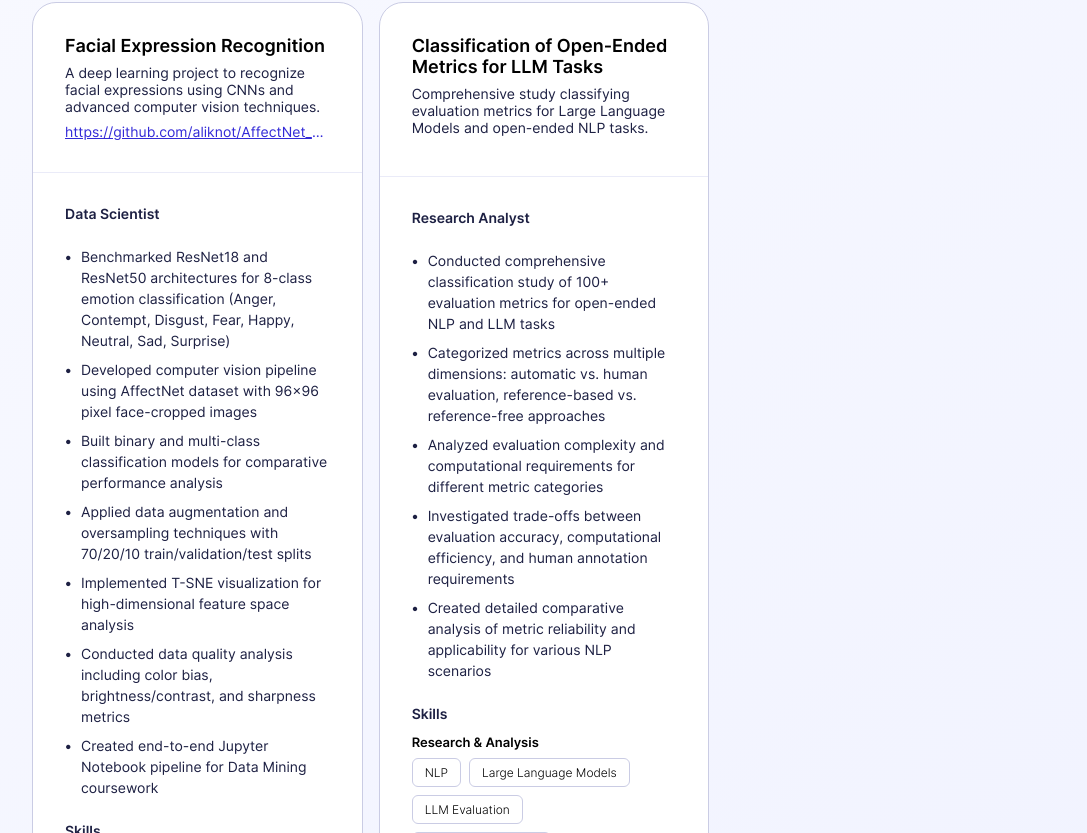
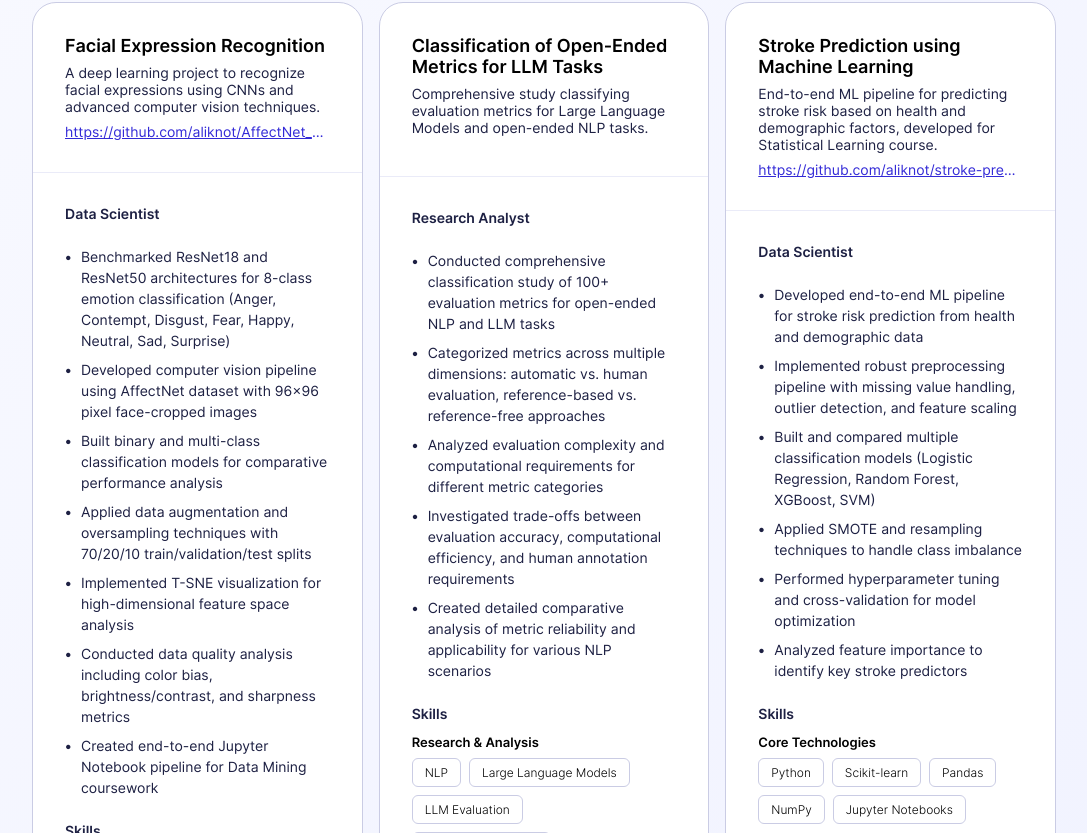
Before and after one commit to aliknot/resume, a Next.js app: page / in a window 1280 px wide. Shown: the part 907-1740 px from the top of the page, without its empty margins (96-1183 px from the left). Built offline with nearby package versions, Linux system fonts and the light colour scheme.

Commit message:
Added statistical learning project

```diff
--- a/src/data/resume-data.ts
+++ b/src/data/resume-data.ts
@@ -78,6 +78,30 @@ export const resumeData: ResumeData = {
 						items: ["NLP", "Large Language Models", "LLM Evaluation", "Metric Classification", "Research Methodology", "Evaluation Frameworks", "Data Analysis"]
 					}
 				]
+			},
+			{
+				title: "Stroke Prediction using Machine Learning",
+				description: "End-to-end ML pipeline for predicting stroke risk based on health and demographic factors, developed for Statistical Learning course.",
+				role: "Data Scientist",
+				link: "https://github.com/aliknot/stroke-prediction",
+				bulletPoints: [
+					"Developed end-to-end ML pipeline for stroke risk prediction from health and demographic data",
+					"Implemented robust preprocessing pipeline with missing value handling, outlier detection, and feature scaling",
+					"Built and compared multiple classification models (Logistic Regression, Random Forest, XGBoost, SVM)",
+					"Applied SMOTE and resampling techniques to handle class imbalance",
+					"Performed hyperparameter tuning and cross-validation for model optimization",
+					"Analyzed feature importance to identify key stroke predictors"
+				],
+				skills: [
+					{
+						title: "Core Technologies",
+						items: ["Python", "Scikit-learn", "Pandas", "NumPy", "Jupyter Notebooks"]
+					},
+					{
+						title: "Techniques",
+						items: ["Machine Learning", "Statistical Learning", "Classification", "Data Preprocessing", "Feature Engineering", "EDA", "SMOTE", "Cross-Validation", "Hyperparameter Tuning", "Model Evaluation"]
+					}
+				]
 			}
 		]
 	},
@@ -144,7 +168,7 @@ export const resumeData: ResumeData = {
 	skills: [
 		{
 			title: "Data Science & Machine Learning",
-			items: ["Python", "Machine Learning", "Deep Learning", "Computer Vision", "Natural Language Processing", "TensorFlow", "PyTorch", "Keras", "Scikit-learn", "Pandas", "NumPy", "Data Analysis", "Data Visualization", "Jupyter Notebooks", "Statistical Analysis", "Neural Networks", "CNNs", "Model Optimization", "Feature Engineering", "Data Mining", "Large Language Models"]
+			items: ["Python", "Machine Learning", "Deep Learning", "Computer Vision", "Natural Language Processing", "TensorFlow", "PyTorch", "Keras", "Scikit-learn", "Pandas", "NumPy", "Data Analysis", "Data Visualization", "Jupyter Notebooks", "Statistical Learning", "Statistical Analysis", "Neural Networks", "CNNs", "Classification", "Model Optimization", "Feature Engineering", "Data Preprocessing", "Data Mining", "Large Language Models", "EDA", "SMOTE", "Cross-Validation", "Hyperparameter Tuning", "Model Evaluation"]
 		},
 		{
 			title: "Software Development",
```
